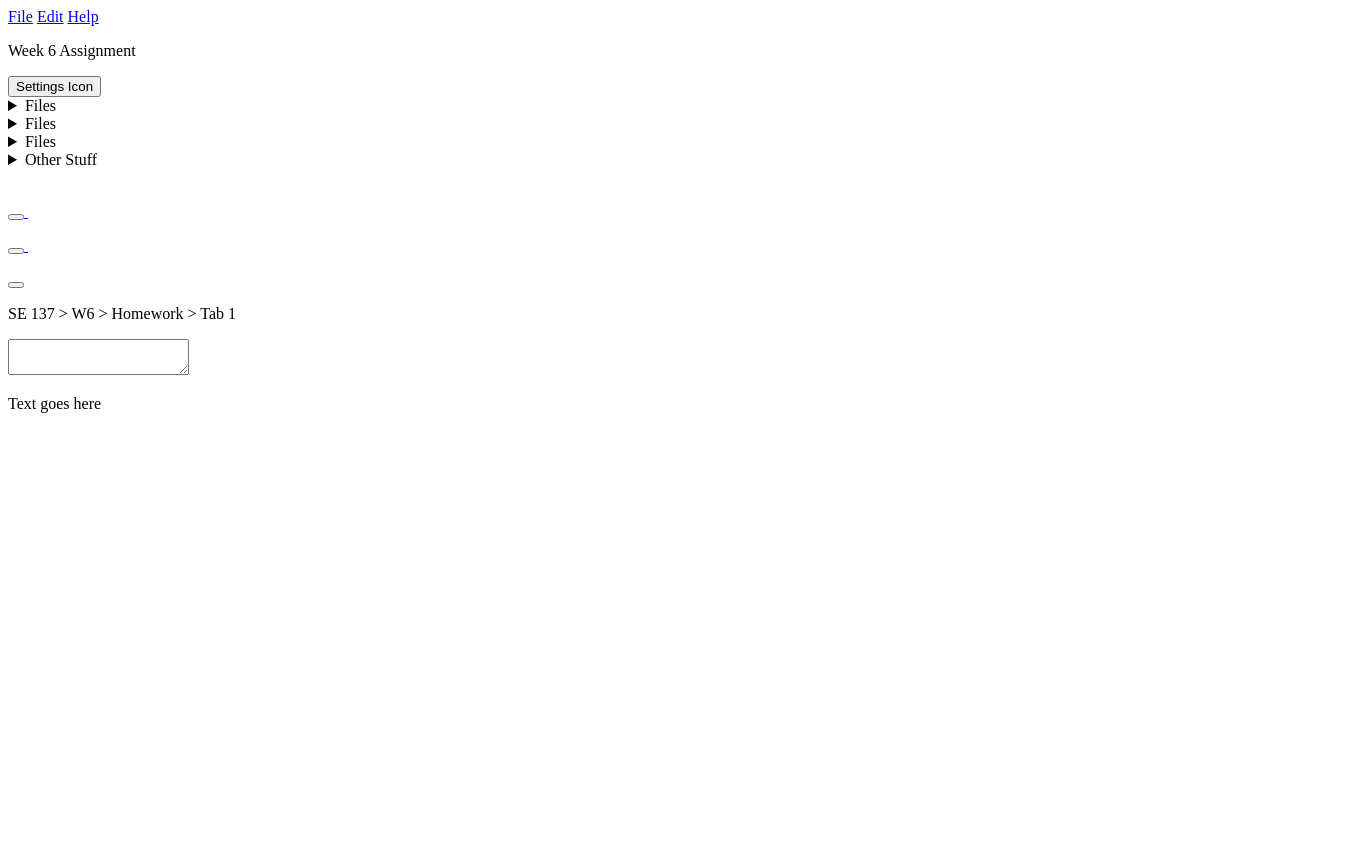
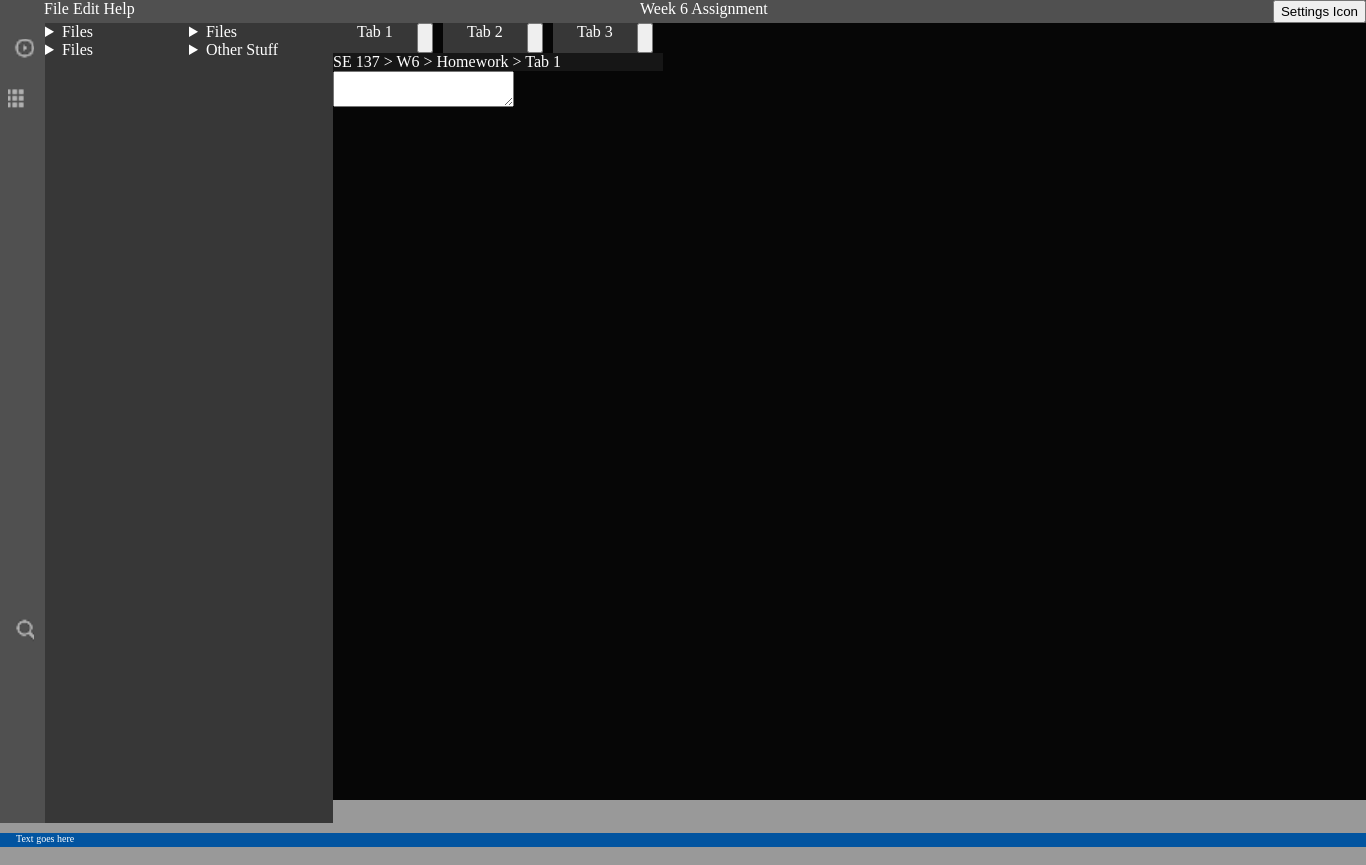
Before and after one commit to QuintsGuy/SE137, a plain HTML site: page Week 6/Software Designer/index.html in a window 1280 px wide. Shown: the whole page, 1366 px wide, since content can reach past the window. Before the commit the page ends 800 px from the top, so only its background shows below. Drawn offline with Linux system fonts and the light colour scheme.

Commit message:
Lab 6 Start

```diff
--- a/Week 6/Software Designer/index.html
+++ b/Week 6/Software Designer/index.html
@@ -4,25 +4,30 @@
     <meta charset="UTF-8">
     <meta http-equiv="X-UA-Compatible" content="IE=edge">
     <meta name="viewport" content="width=device-width, initial-scale=1.0">
-    <title>Document</title>
+
+    <link rel="stylesheet" href="styles.css">
+
+    <title>Week 6 Lab | Software Designer</title>
 </head>
 <body>
     <main>
         <header>
-            <nav>
+            <div id="options_bar">
                 <a href="#">File</a>
                 <a href="#">Edit</a>
                 <a href="#">Help</a>
-            </nav>
+            </div>
             <p>Week 6 Assignment</p>
             <button>Settings Icon</button>
         </header>
         <section>
-            <nav>
-                <a id="FileExplorer_btn" href="#"></a>
-                <a id="Plugins_btn" href="#"></a>
-                <a id="Delete_btn" href="#"></a>
-            </nav>
+            <div id="navlist">
+                <ul>
+                    <li id="FileExplorer_btn"><a href="#"></a></li>
+                    <li id="Plugins_btn"><a href="#"></a></li>
+                    <li id="Delete_btn"><a href="#"></a></li>
+                </ul>
+            </div>
             <aside id="FileExplorer" class="hide">
                 <details>
                     <summary>Files</summary>
@@ -51,21 +56,21 @@
                     <p>Stuff 2</p>
                 </details>
             </aside>
-            <div>
-                <nav>
+            <div id="right_pane">
+                <nav id="tabs">
                     <a href="#">
                         <img src="" alt="">
-                        <p></p>
+                        <p>Tab 1</p>
                         <button></button>
                     </a>
                     <a href="#">
                         <img src="" alt="">
-                        <p></p>
+                        <p>Tab 2</p>
                         <button></button>
                     </a>
                     <a href="#">
                         <img src="" alt="">
-                        <p></p>
+                        <p>Tab 3</p>
                         <button></button>
                     </a>
                 </nav>
@@ -85,7 +90,7 @@
 
                             e.target.style.backgroundColor = `black`;
 
-                            p.innerHTML = `readcrumbs >> ${e.target.innerHTML}`;
+                            p.innerHTML = `SE 137 >> W6 >> Homework >> ${e.target.innerHTML}`;
                         })
                     }
 
@@ -98,5 +103,14 @@
             <img src="" alt="">
         </footer>
     </main>
+    <script>
+        var a = document.querySelector(`#tools_btn`);
+        var aside = document.querySelector(`#tools_aside`)
+
+        a.addEventListener(`click`, e=>{
+            e.preventDefault();
+            aside.classList.toggle(`close`)
+        });
+    </script>
 </body>
 </html>
--- a/Week 6/Software Designer/styles.css
+++ b/Week 6/Software Designer/styles.css
@@ -0,0 +1,130 @@
+* {
+    box-sizing: border-box;
+}
+
+html {
+    height: 100%;
+}
+
+body {
+    margin: 0;
+    min-height: 100%;
+    width: 1366px;
+    height: 768px;
+    background-color: #999;
+    color: #FFFFFF;
+}
+
+main {
+    height: 100vh;
+    background-color: #060606;
+}
+
+a {
+    color: #FFFFFF;
+}
+
+a:link, a:visited, a:active {
+    text-decoration: none;
+}
+
+a:hover {
+    color: rgb(165, 165, 165);
+}
+
+header {
+    display: flex;
+    height: 23px;
+    width: 1366px;
+    justify-content: space-between;
+    background-color: #505050;
+}
+
+header p {
+    height: 23px;
+    margin-top: 0;
+}
+
+#options_bar {
+    margin-left: 44px;
+}
+
+#navlist ul {
+    list-style-type: none;
+    padding: 0;
+}
+
+#navlist li {
+    height: 32px;
+    width: 26px;
+    margin-left: 8px;
+}
+
+#FileExplorer_btn {
+    background: url(images/sprites.png)-309px -42px;
+    background-size: 60vw;
+    margin-bottom: 15px;
+}
+
+#Plugins_btn {
+    background: url(images/sprites.png) -397px 0;
+    background-size: 60vw;
+}
+
+#Delete_btn {
+    background: url(images/sprites.png) -840px 0;
+    background-size: 60vw;
+    margin-top: 500px;
+}
+
+section {
+    display: flex;
+    align-items: stretch;
+    height: 100vh;
+}
+
+#navlist {
+    width: 45px;
+    background-color: #505050;
+}
+
+aside {
+    background-color: #373737;
+    width: 144px;
+}
+
+#right_pane {
+    width: ;
+}
+
+#right_pane p {
+    background-color: #161616;
+    margin: 0px;
+}
+
+#tabs {
+    display: flex;
+}
+
+#tabs p {
+    background-color: #373737;
+}
+
+#tabs a {
+    display: flex;
+    justify-content: space-between;
+    width: 100px;
+    height: 30px;
+    background-color: #373737;
+    margin-right: 10px;
+}
+
+footer {
+    background-color: #0254A0;
+    height: 14px;
+    font-size: 10px;
+}
+
+footer p {
+    margin-left: 16px;
+}
```
Also changed, not shown: Week 6/Demo/nav.html (+1 -1 lines), Week 6/Software Designer/images/button.png (added), Week 6/Software Designer/images/sprites.png (added).
